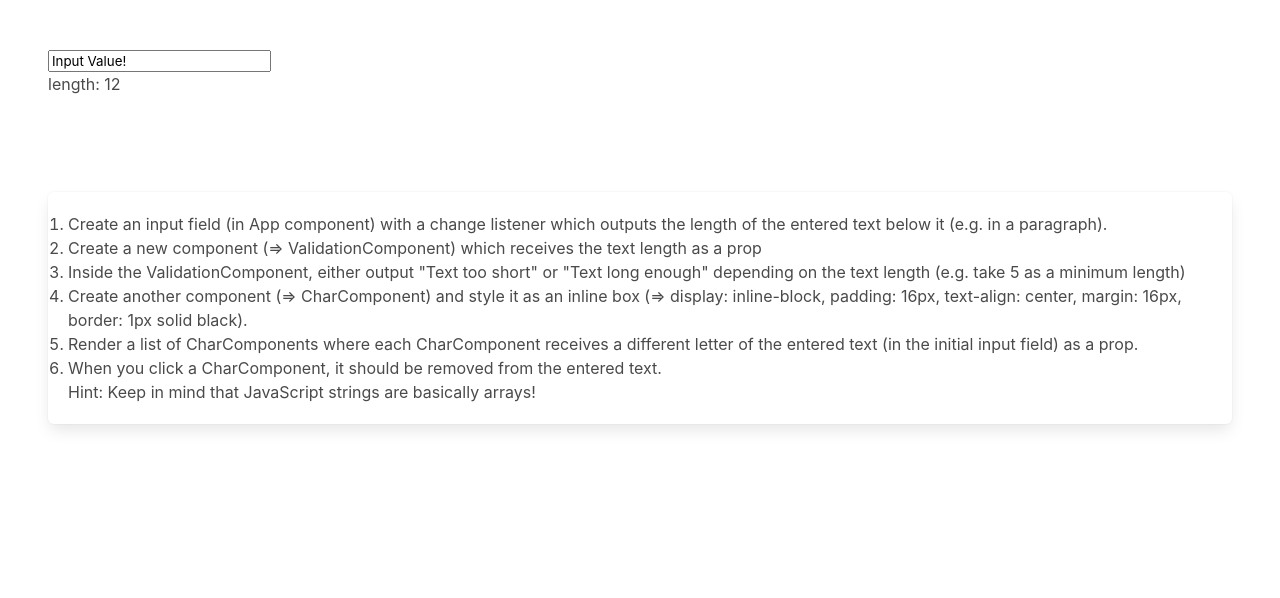
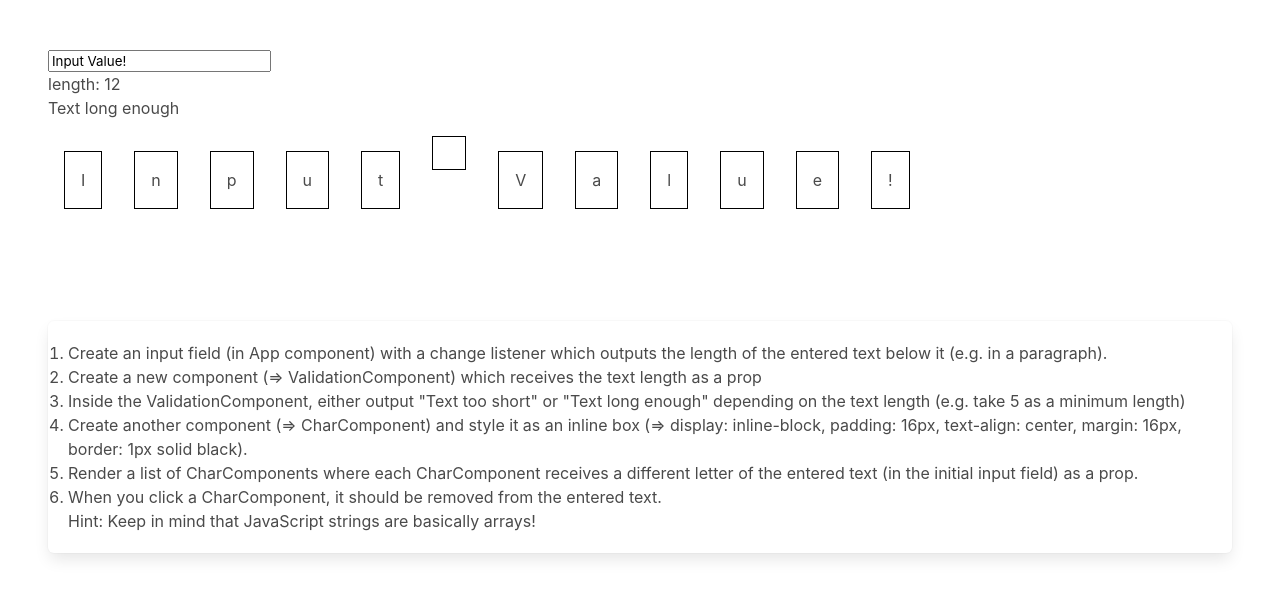
Before and after one commit to abelgoodwin1988/react-complete-guide-homework, a React (Create React App) app: page / in a window 1280 px wide. Shown: the top 598 px of the page. Built offline with nearby package versions, Linux system fonts and the light colour scheme.

Commit message:
rendering multiple charcomponents

```diff
--- a/src/App.js
+++ b/src/App.js
@@ -1,4 +1,6 @@
 import React, { Component } from 'react';
+import ValidationComponent from './components/ValidationComponent.js';
+import CharComponent from './components/CharComponent';
 import 'bulma/css/bulma.css';
 
 
@@ -13,6 +15,19 @@ class App extends Component {
   }
 
   render() {
+
+    let inputValues = this.state.inputValue.split('');
+    let outputValues = null;
+    // console.log(inputValues);
+
+    if (inputValues) {
+      outputValues =
+        inputValues.map((value) => {
+          return <CharComponent value={value} />
+        });
+    }
+    // console.log(outputValues);
+
     return (
       <div className="App">
         <div className="section">
@@ -20,6 +35,10 @@ class App extends Component {
 
           </input>
           <p>length: {this.state.inputValue.length}</p>
+          <ValidationComponent
+            inputValue={this.state.inputValue.length}
+          />
+          {outputValues}
         </div>
 
         <section className="section">
--- a/src/components/CharComponent.js
+++ b/src/components/CharComponent.js
@@ -0,0 +1,19 @@
+import React from 'react';
+
+const charComponentStyle = {
+  display: 'inline-block',
+  padding: '16px',
+  textAlign: 'center',
+  margin: '16px',
+  border: '1px solid black'
+}
+
+const CharComponent = (props) => {
+  return (
+    <div style={charComponentStyle}>
+      {props.value}
+    </div>
+  );
+}
+
+export default CharComponent;
--- a/src/components/ValidationComponent.js
+++ b/src/components/ValidationComponent.js
@@ -0,0 +1,16 @@
+import React from 'react';
+
+
+const ValidationComponent = (props) => {
+
+  let strValidated = null;
+
+  if(props.inputValue < 5) {
+    strValidated = 'Text too short';
+  } else {
+    strValidated = 'Text long enough';
+  }
+  return <p>{strValidated}</p>;
+}
+
+export default ValidationComponent;
```
